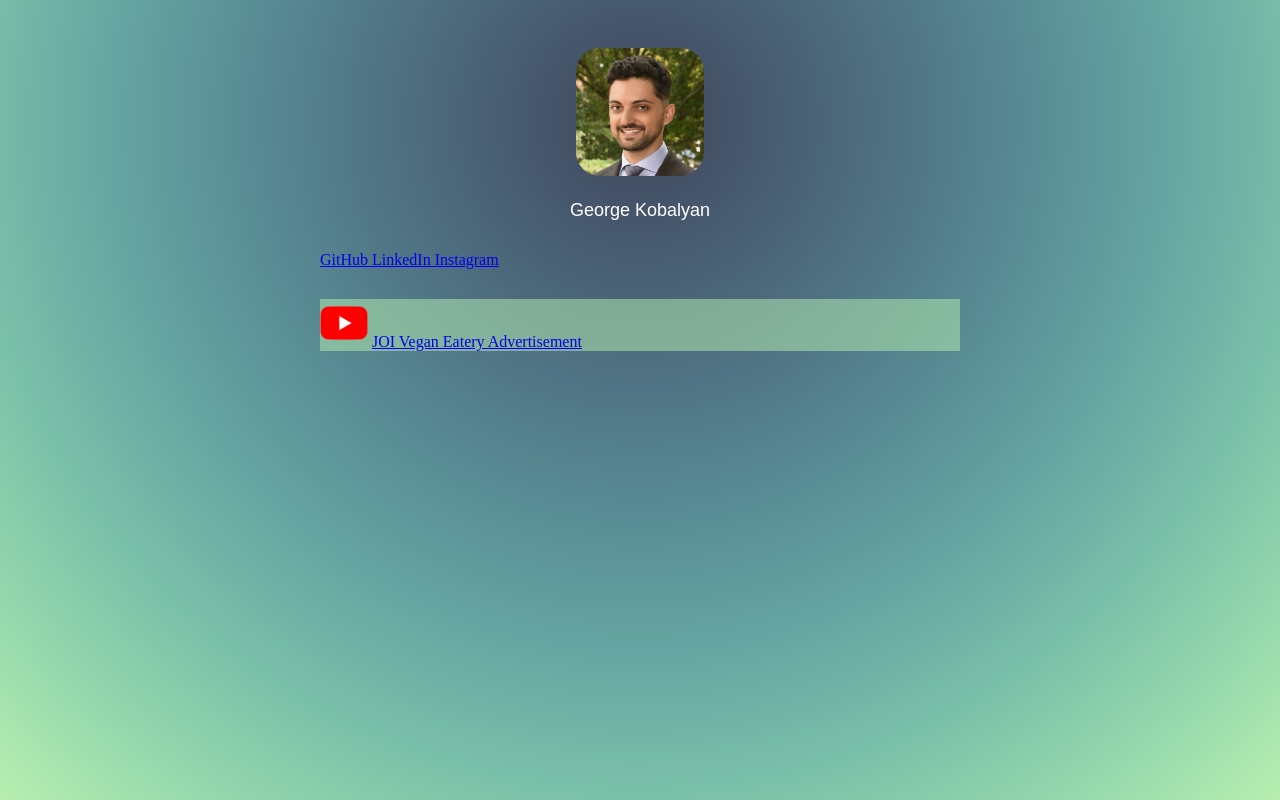
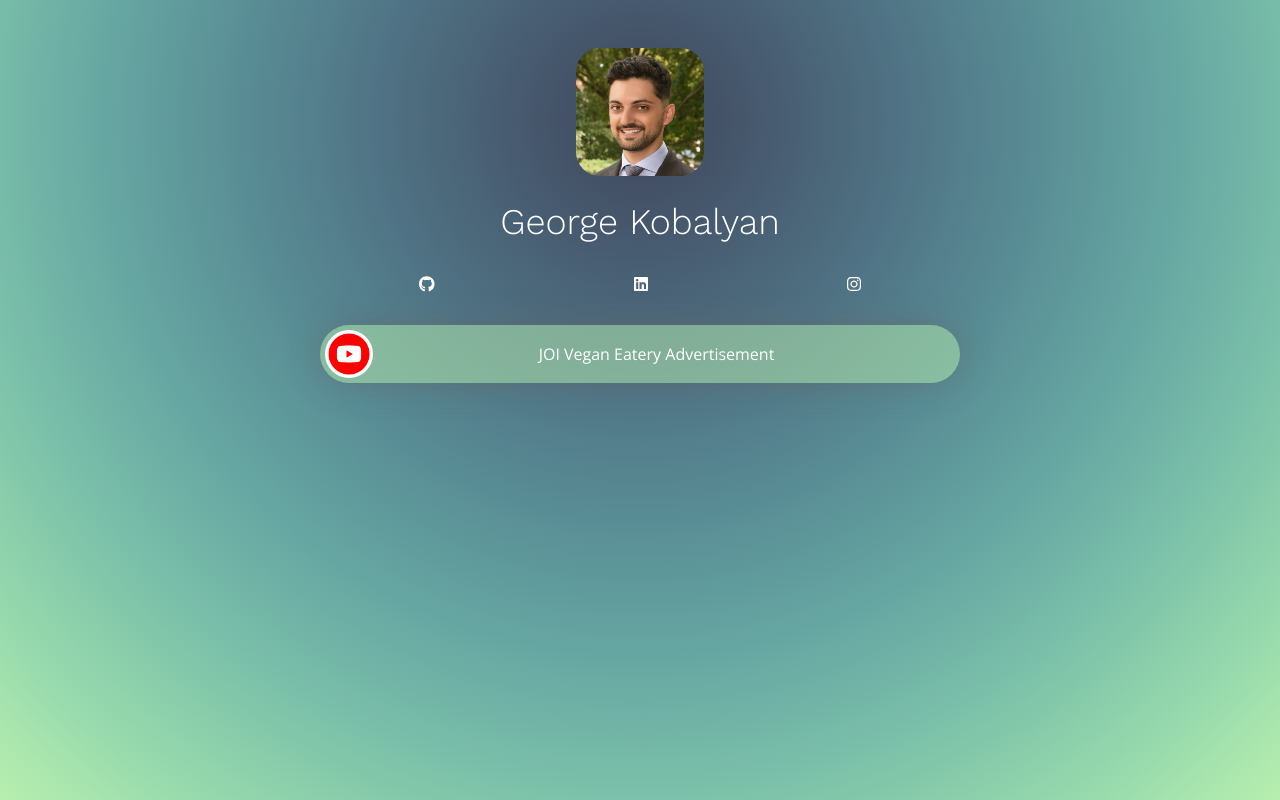
Before and after one commit to georgie-porgie-pudding-pie/link-in-bio, a plain HTML site: page index.html in a window 1280 px wide. Drawn offline with nearby package versions, Linux system fonts and the light colour scheme.

Commit message:
Commit-3.29-14.44

```diff
--- a/index.html
+++ b/index.html
@@ -2,6 +2,8 @@
 <html>
   <head>
     <meta name="viewport" content="width=device-width, initial-scale=1.0">
+    <link href="https://fonts.googleapis.com/css?family=Open+Sans|Work+Sans:300" rel="stylesheet">
+    <script src="https://cdnjs.cloudflare.com/ajax/libs/font-awesome/6.5.2/js/all.min.js"></script>
     <style>
       body {
         min-height: 100%;
@@ -10,6 +12,7 @@
         padding-right: 40px;
         padding-left: 40px;
         background: radial-gradient(circle at 50% 15%, #3f455b, #485c71, #507485, #598d95, #66a6a2, #7abfa9, #95d8ad, #b8efaf);
+        font-family: "Open Sans";
       }
       .avater-image {
         width: 128px;
@@ -23,6 +26,8 @@
         height: 48px;
         object-fit: cover;
         object-position: center;
+        border-radius: 1000px;
+        overflow: hidden;
       }
       html {
         min-height: 100%;
@@ -30,6 +35,12 @@
       .item {
         background-color: rgb(184, 239, 175,0.5);
         margin-bottom: 20px;
+        padding: 5px;
+        padding-right: 20px;
+        display: flex;
+        align-items: center;
+        border-radius: 1000px;
+        box-shadow: 0px 0px 30px 0px rgba(100, 100, 100, 0.5);
       }
       .main-container {
         max-width: 640px;
@@ -43,12 +54,23 @@
         margin-bottom: 30px;
         text-align: center;
         color: white;
-        font-family: Arial, Helvetica, sans-serif;
-        font-size: large;
-        font-weight: 500;
+        font-family: "Work Sans";
+        font-size: 36px;
+        font-weight: 100;
+        font-kerning: normal;
       }
       .social-icons-row {
         margin-bottom: 30px;
+        display: flex;
+        justify-content: space-around;
+      }
+      .link-text {
+        text-align: center;
+        flex-grow: 1;
+      }
+      a {
+        color: white;
+        text-decoration: none;
       }
     </style>
     <meta charset="UTF-8">
@@ -66,19 +88,19 @@
       </div>
       <div class="social-icons-row">
         <a target="_blank" href="https://github.com/georgie-porgie-pudding-pie">
-          GitHub
+          <i class="fa-brands fa-github"></i>
         </a>
         <a target="_blank" href="https://www.linkedin.com/in/georgekobalyan/">
-          LinkedIn
+          <i class="fa-brands fa-linkedin"></i>
         </a>
         <a target="_blank" href="https://www.instagram.com/kobalyangeorge/">
-          Instagram
+          <i class="fa-brands fa-instagram"></i>
         </a>
       </div>
       <div class="links-row">
         <div class="item">
-          <img class="thumbnail" src="Images/social-06-1024.webp" alt="YouTube">
-          <a target="_blank" href="https://www.youtube.com/watch?v=JN1Tsy8SbcY">
+          <img class="thumbnail" src="Images/youtube-logo-circle.avif" alt="YouTube">
+          <a class="link-text" target="_blank" href="https://www.youtube.com/watch?v=JN1Tsy8SbcY">
             JOI Vegan Eatery Advertisement
           </a>
         </div>
```
Also changed, not shown: Images/youtube-logo-circle.avif (added).
